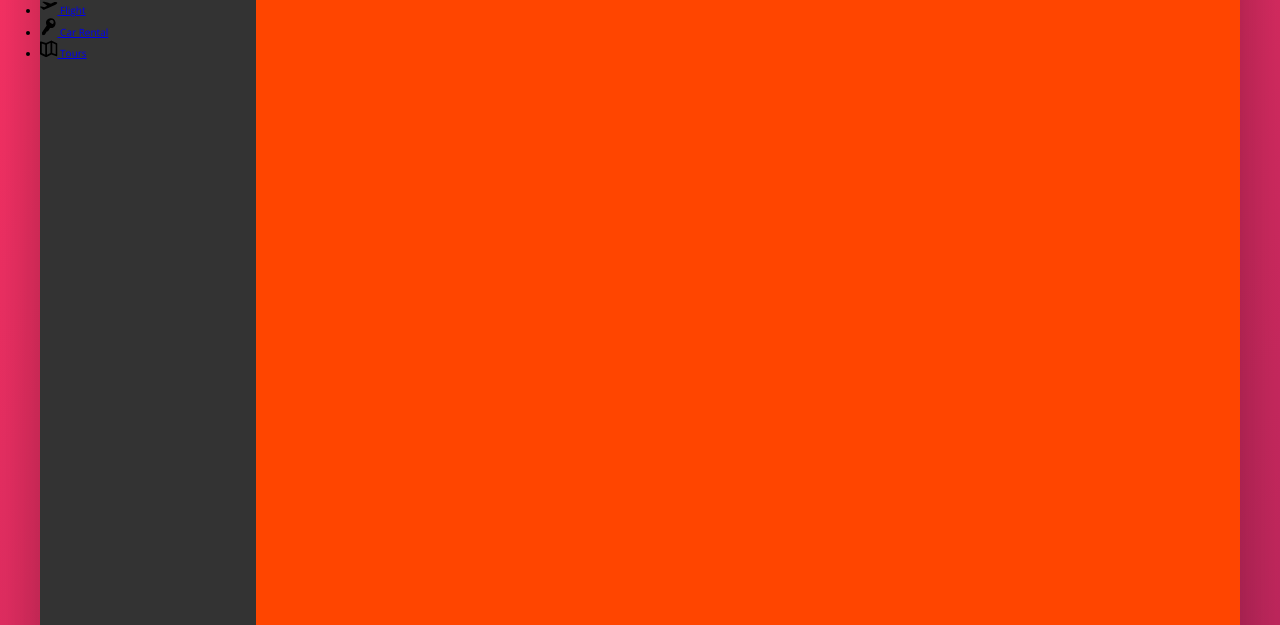
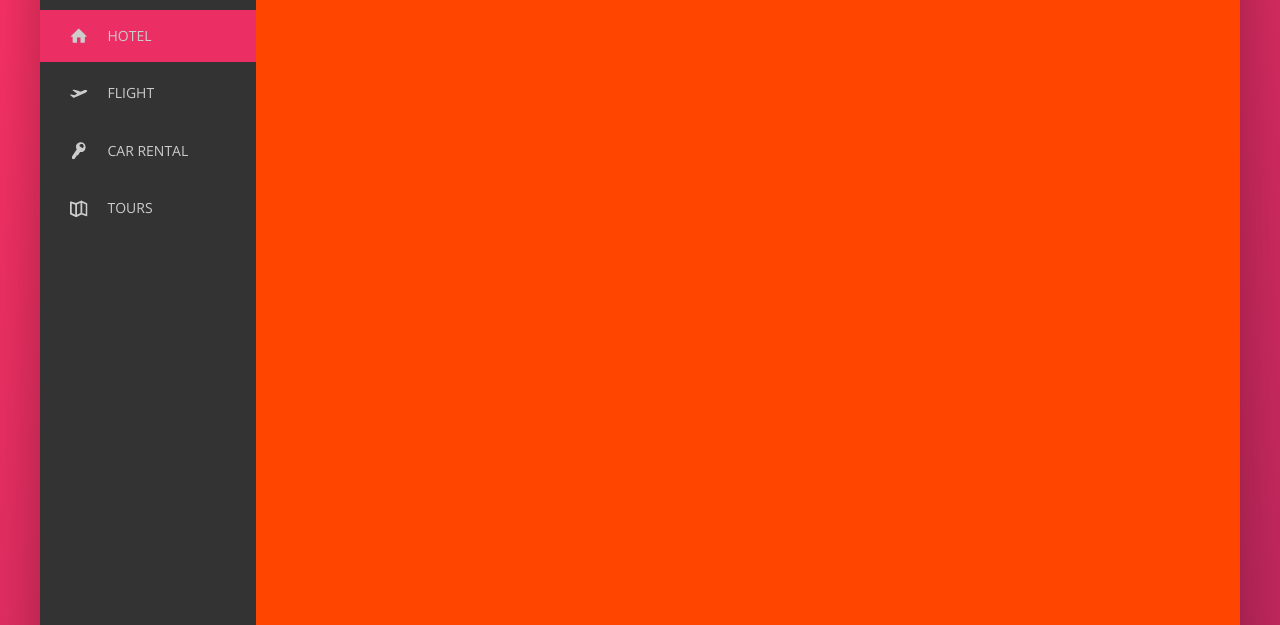
Before and after one commit to Jerling1989/Trillo, a website: page index.html in a window 1280 px wide. Shown: the part 175-800 px from the top of the page. Drawn offline with nearby package versions, Linux system fonts and the light colour scheme.

Commit message:
Complete side nav.

```diff
--- a/index.html
+++ b/index.html
@@ -47,7 +47,7 @@
     <div class="content">
       <nav class="sidebar">
         <ul class="side-nav">
-          <li class="side-nav__item">
+          <li class="side-nav__item side-nav__item--active">
             <a href="#!" class="side-nav__link">
               <svg class="side-nav__icon">
                 <use xlink:href="img/sprite.svg#icon-home"></use>
--- a/sass/_components.scss
+++ b/sass/_components.scss
@@ -127,18 +127,66 @@
 // SIDE NAVIGATION
 
 .side-nav {
+  font-size: 1.4rem;
+  list-style: none;
+  margin-top: 3.5rem;
 
   &__item {
+    position: relative;
 
+    &:not(:last-child) {
+      margin-bottom: .5rem;
+    }
   }
 
-  &__link {
+  &__item::before {
+    content: "";
+    position: absolute;
+    top: 0;
+    left: 0;
+    height: 100%;
+    width: 3px;
+    background-color: var(--color-primary);
+    // transform-origin: bottom;
+    transform: scaleY(0);
+    transition: transform .2s,
+                width .4s cubic-bezier(1,0,0,1) .2s,
+                background-color .1s;
+  }
 
+  &__item:hover::before,
+  &__item--active::before {
+    transform: scaleY(1);
+    width: 100%;
   }
+
+  &__item:active::before {
+    background-color: var(--color-primary-light);
+  }
+
+  &__link:link,
+  &__link:visited {
+    color: var(--color-grey-light-4);
+    text-decoration: none;
+    text-transform: uppercase;
+    display: block;
+    padding: 1.5rem 3rem;
+    position: relative;
+    z-index: 10;
+
+    display: flex;
+    align-items: center;
+  }
+
+  // &__link:hover {
+  //   color: orangered;
+  // }
 
   &__icon {
     width: 1.75rem;
     height: 1.75rem;
+    margin-right: 2rem;
+    fill: currentColor;
   }
 
 
```
Also changed, not shown: css/style.css, 1 other file.
